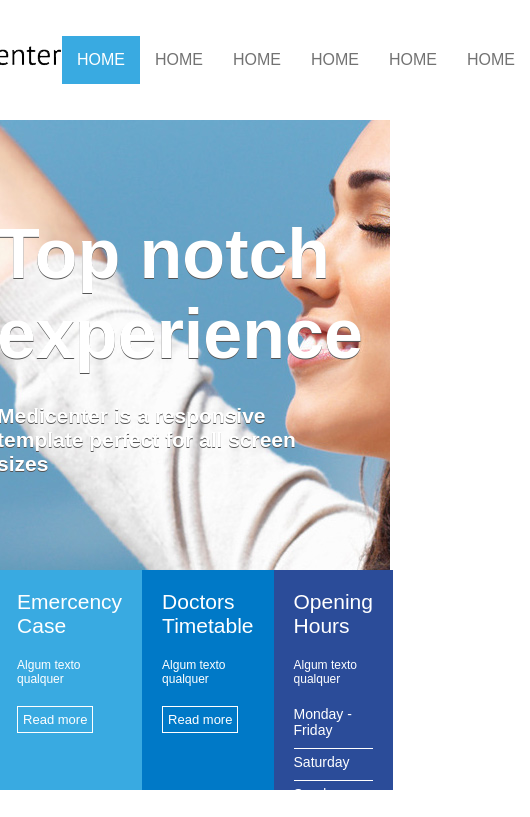
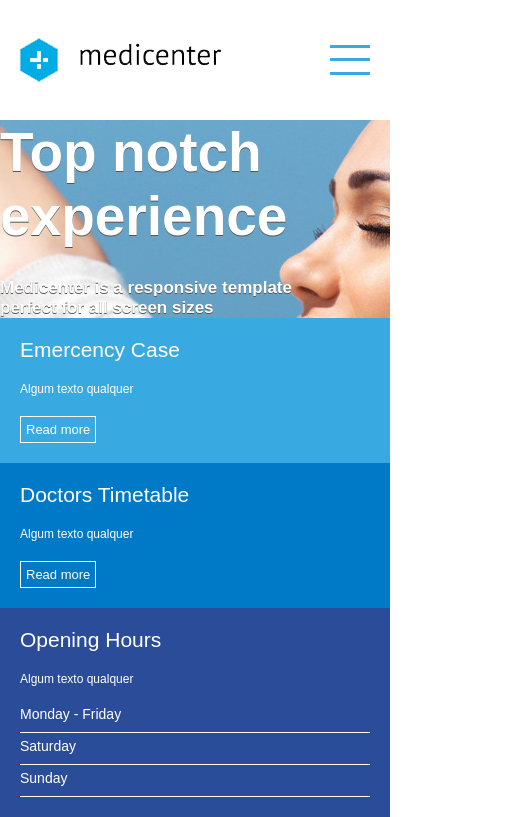
Before and after one commit to israelfxd/Projeto-de-site-com-Flebox-e-HTML-Semantico, a plain HTML site: page index.html in a window 390 px wide. Shown: the top 817 px of the page, 530 px wide, since content can reach past the window. Drawn offline with Linux system fonts and the light colour scheme.

Commit message:
Responsividade completa

```diff
--- a/assets/css/template.css
+++ b/assets/css/template.css
@@ -248,3 +248,67 @@ footer .widget_title_text {
     font-size:12px;
     margin-top:30px;
 }
+
+.menuMobile {
+    display:none;
+    width:40px;
+    height:40px;
+    margin-top:40px;
+    margin-bottom:40px;
+    margin-right:20px;
+}
+
+.mm_line {
+    height:3px;
+    background-color:#39aae1 ;
+}
+
+@media (max-width:600px) {
+
+    .banner_headline h1 {
+        font-size:55px;
+    }
+    .banner_headline h2 {
+        font-size:17px;
+    }
+    .banner_options {
+        height:auto;
+        flex-direction:column;
+    }
+    .container {
+        flex-direction:column;
+    }
+    #geral section,
+    #geral aside {
+        padding:20px;
+    }
+    .footer_menu {
+        flex-direction:column;
+    }
+    .footer_area {
+        flex-direction:column;
+        padding:20px;
+    }
+    .footer_copy {
+        padding-left:20px;
+    }
+    header .container {
+        flex-direction:row;
+    }
+    nav ul {
+        flex-direction:column;
+        display:none;
+    }
+
+    header {
+        height:auto;
+    }
+    .logo {
+        padding:20px;
+    }
+    .menuMobile {
+        display:flex;
+        flex-direction: column;
+        justify-content: space-around;
+    }
+}
--- a/index.html
+++ b/index.html
@@ -18,6 +18,11 @@
         </div>
         <div class="menu">
             <nav>
+                <div class="menuMobile">
+                    <div class="mm_line"></div>
+                    <div class="mm_line"></div>
+                    <div class="mm_line"></div>
+                </div>
                 <ul>
                     <li class="active"><a href="">HOME</a></li>
                     <li><a href="">HOME</a></li>
```
